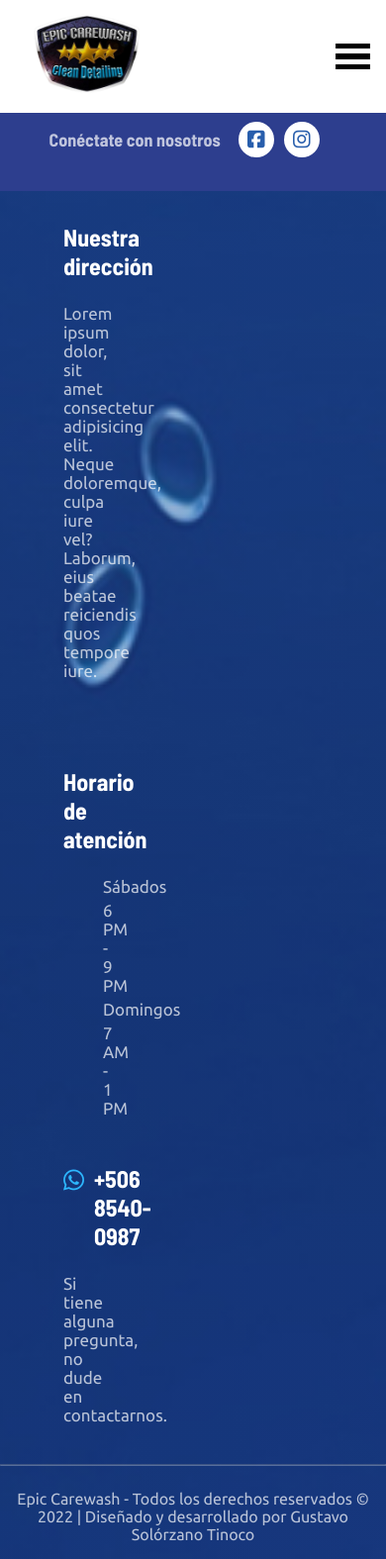
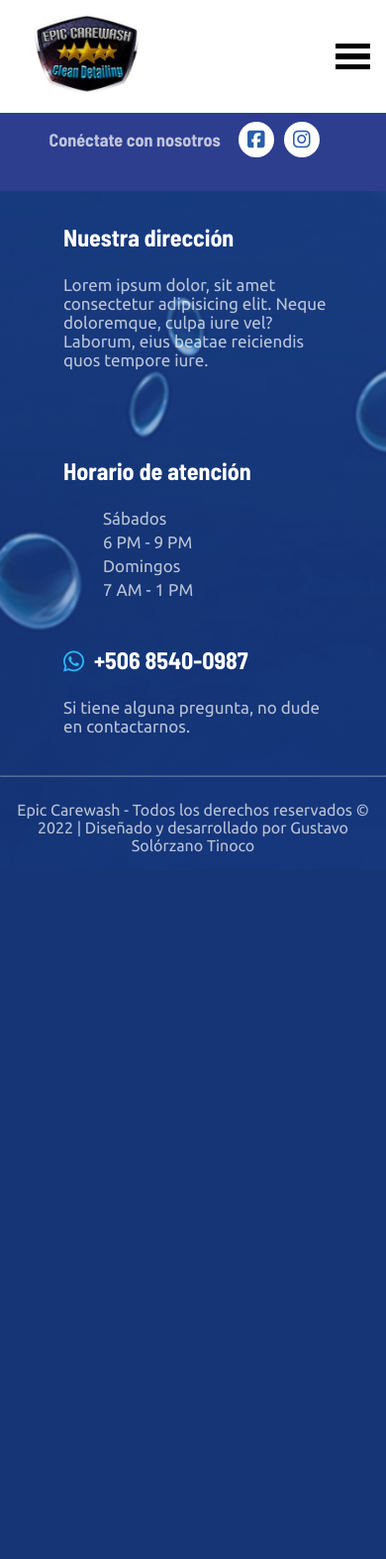
Before and after one commit to tavo1477/epic-carewash, a PHP site: page /epic-carewash/agenda in a window 390 px wide. Shown: the whole page at 99% size. After the commit the page ends 861 px from the top, so only its background shows below. Run offline with PHP 8.4, Linux system fonts and the light colour scheme; style sheets or scripts are compiled from the project's sources; some libraries are stand-ins or nearby versions.

Commit message:
Haciendo diseño responsivo al footer

```diff
--- a/vistas/assets/scss/components/_footer.scss
+++ b/vistas/assets/scss/components/_footer.scss
@@ -114,7 +114,7 @@ SECOND FOOTER
 
  		&--container{
 
- 			flex-direction: column;
+ 			flex-direction : column;
 
  			@include from(lg){
 
@@ -126,8 +126,15 @@ SECOND FOOTER
 
 			.second-footer__item{
 
-				width   : 33.33%;
+				width   : 100%;
 				padding : 2rem;
+
+				@include from(lg){
+
+					width : 33.33%;
+
+				}
+
 
 				.item-title{
 
@@ -157,6 +164,7 @@ SECOND FOOTER
 					font-family : $font-main;
 					color       : #fff;
 					opacity     : .7;
+					width       : 100%;
 
 					li{
 
```
